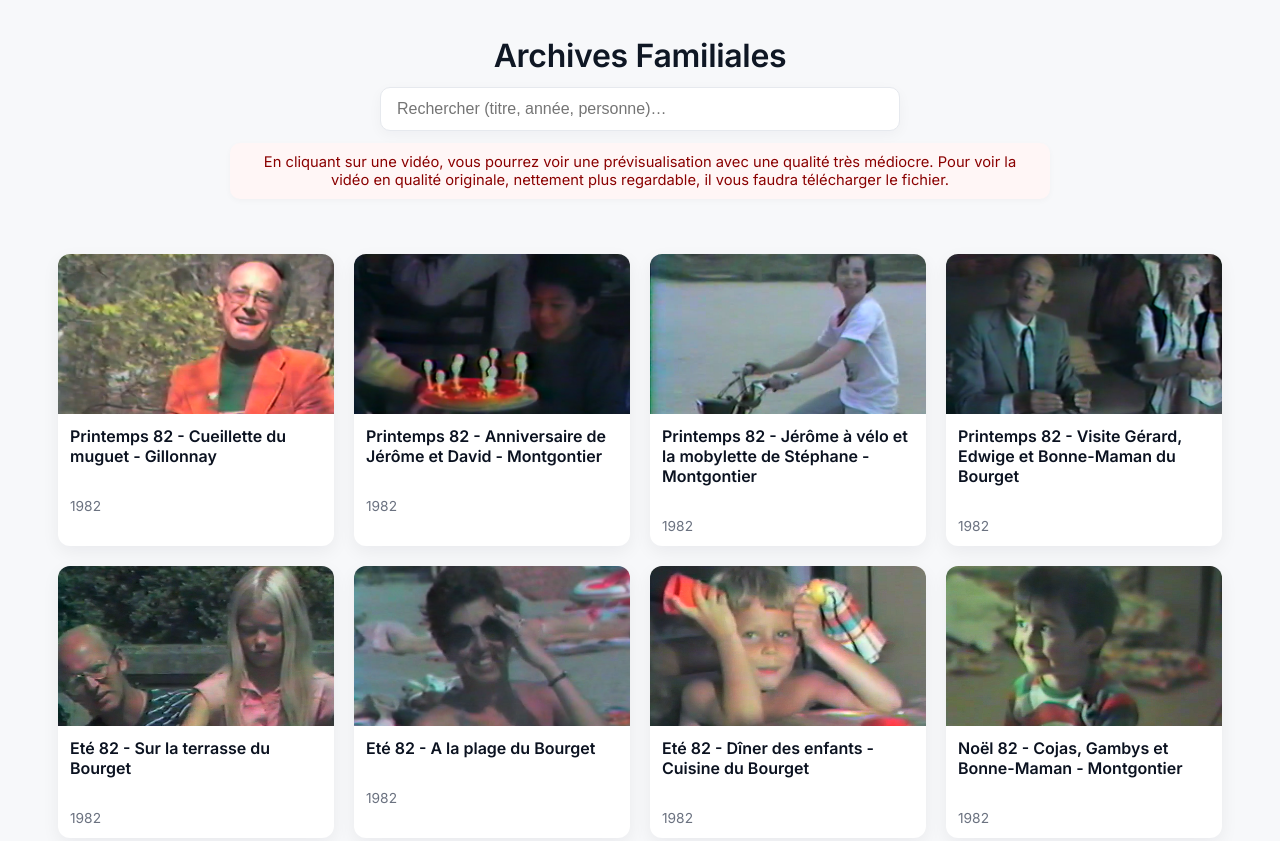
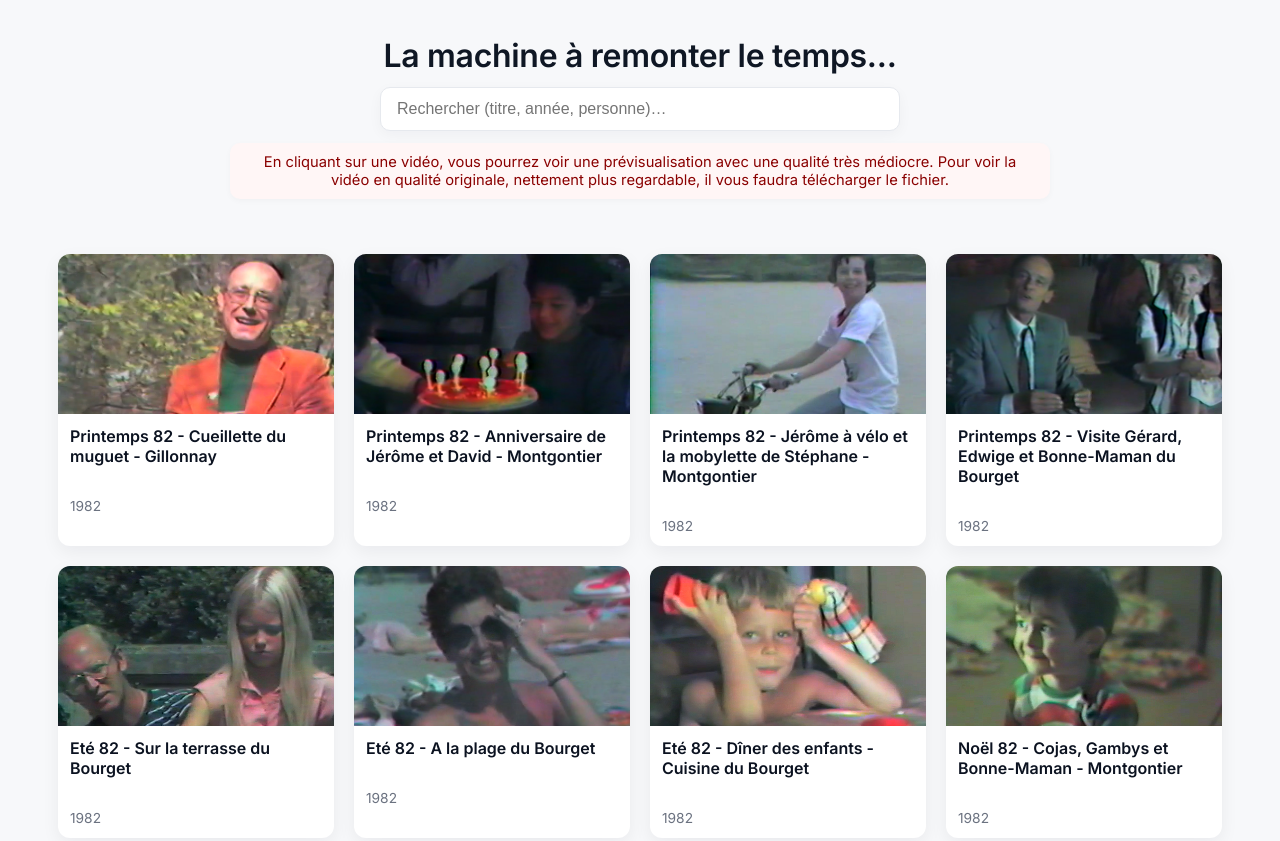
Before and after one commit to LazyBear68fr/de_buttet_time_machine, a plain HTML site: page index.html in a window 1280 px wide. Shown: the top 841 px of the page. Drawn offline with Linux system fonts and the light colour scheme.

Commit message:
Update index.html

```diff
--- a/index.html
+++ b/index.html
@@ -4,12 +4,12 @@
 <meta charset="UTF-8">
 <meta name="viewport" content="width=device-width, initial-scale=1.0">
 <link href="https://fonts.googleapis.com/css2?family=Inter:wght@300;400;600&display=swap" rel="stylesheet">
-<title>Archives Familiales</title>
+<title>La machine à remonter le temps...</title>
 <link rel="stylesheet" href="style.css">
 </head>
 <body>
 <header>
-  <h1>Archives Familiales</h1>
+  <h1>La machine à remonter le temps...</h1>
   <input id="search" type="text" placeholder="Rechercher (titre, année, personne)…">
 
   <!-- Avertissement sur la qualité de prévisualisation -->
```
